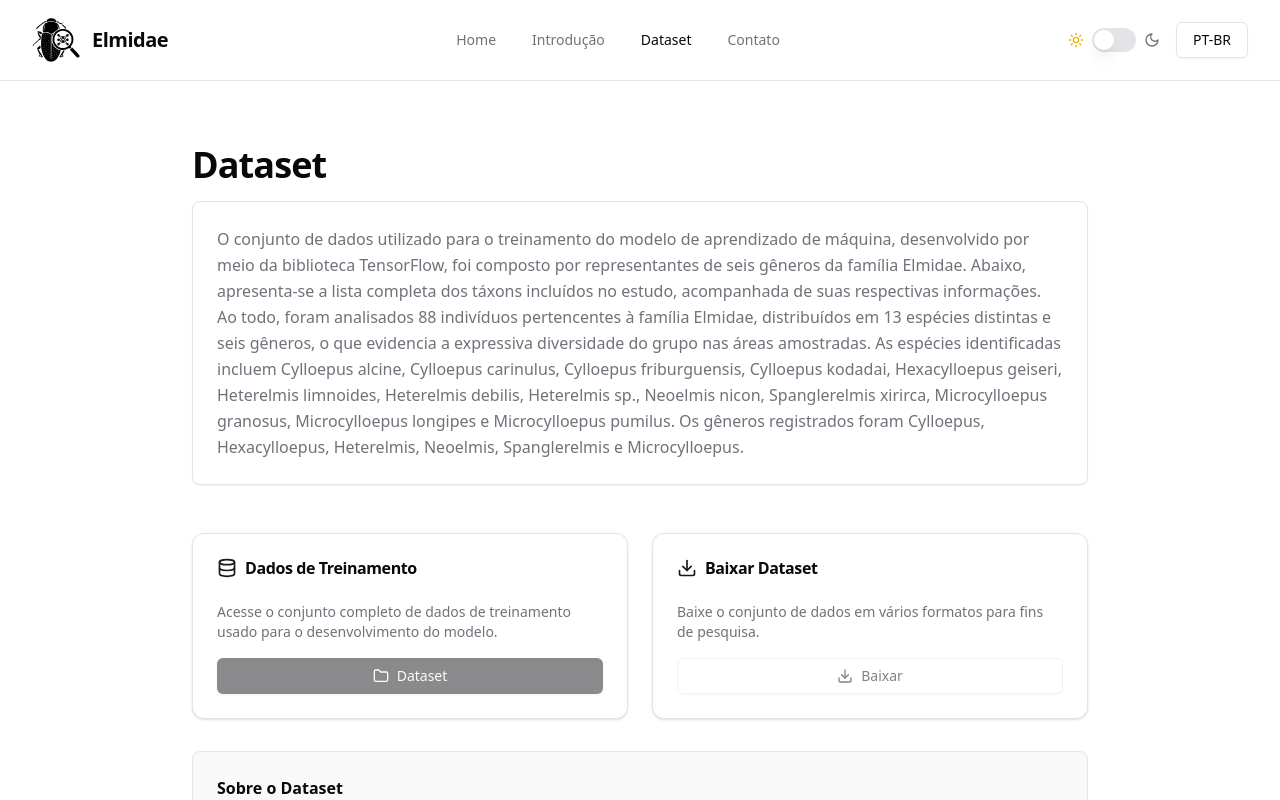
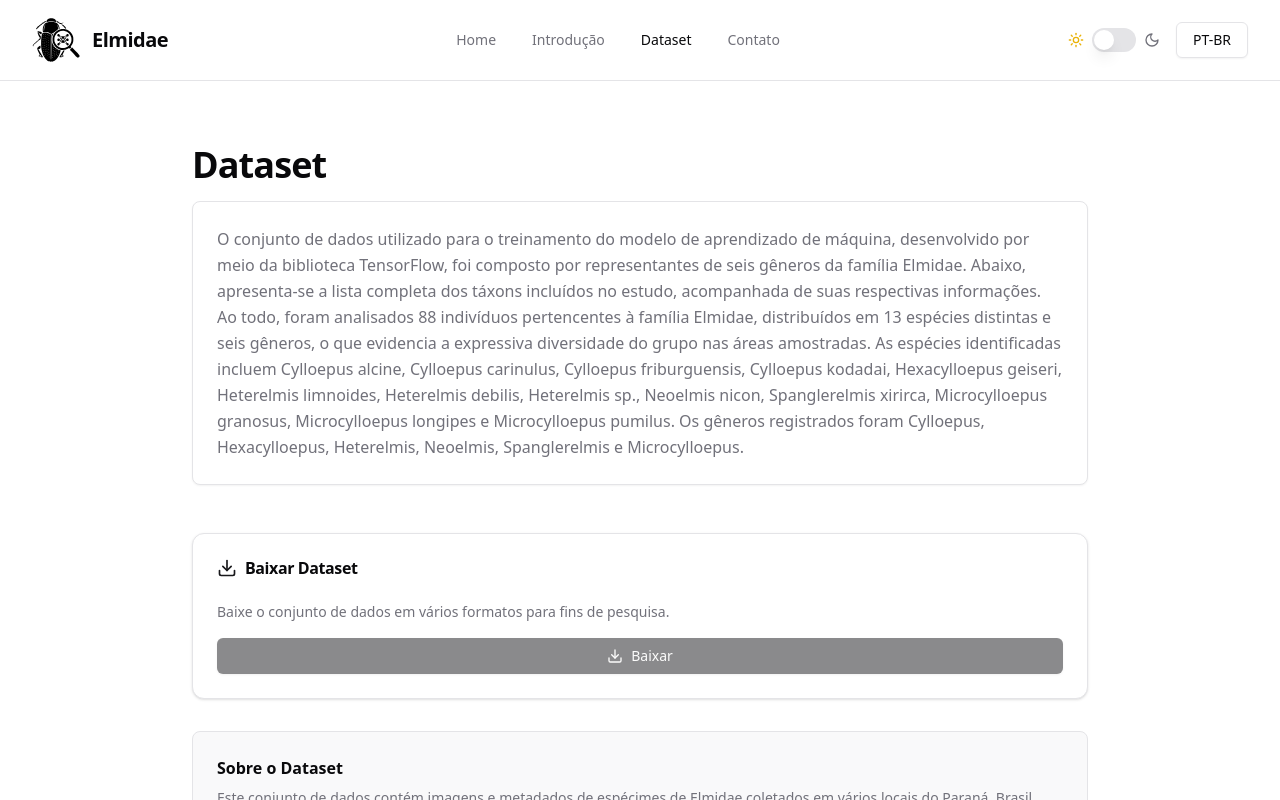
Before and after one commit to leotheodoro/elmidae, a Next.js app: page /dataset in a window 1280 px wide. Shown: the top 800 px of the page. Built offline with nearby package versions, Linux system fonts and the light colour scheme.

Commit message:
:recycle: only one card to download dataset

```diff
--- a/src/app/dataset/page.tsx
+++ b/src/app/dataset/page.tsx
@@ -1,6 +1,6 @@
 'use client'
 
-import { Database, Download, Folder } from 'lucide-react'
+import { Download } from 'lucide-react'
 import Image from 'next/image'
 
 import { ImageModal } from '@/components/image-modal'
@@ -28,25 +28,6 @@ export default function Dataset() {
             </div>
           </div>
 
-          <div className="grid gap-6 md:grid-cols-2">
-            <Card className="transition-shadow hover:shadow-lg">
-              <CardHeader>
-                <CardTitle className="flex items-center gap-2">
-                  <Database className="h-5 w-5 text-primary" />
-                  {getTranslation('trainingData')}
-                </CardTitle>
-              </CardHeader>
-              <CardContent>
-                <p className="mb-4 text-sm text-muted-foreground">
-                  {getTranslation('trainingDataDescription')}
-                </p>
-                <Button className="w-full gap-2" variant="default" disabled>
-                  <Folder className="h-4 w-4" />
-                  {getTranslation('dataset')}
-                </Button>
-              </CardContent>
-            </Card>
-
           <Card className="transition-shadow hover:shadow-lg">
             <CardHeader>
               <CardTitle className="flex items-center gap-2">
@@ -58,13 +39,12 @@ export default function Dataset() {
               <p className="mb-4 text-sm text-muted-foreground">
                 {getTranslation('downloadDatasetDescription')}
               </p>
-                <Button className="w-full gap-2" variant="outline" disabled>
+              <Button className="w-full gap-2" variant="default" disabled>
                 <Download className="h-4 w-4" />
                 {getTranslation('download')}
               </Button>
             </CardContent>
           </Card>
-          </div>
 
           <div className="mt-8 rounded-lg border bg-muted/50 p-6">
             <h3 className="mb-2 font-semibold">
```
Lines whose indentation alone changed are shown as unchanged.
